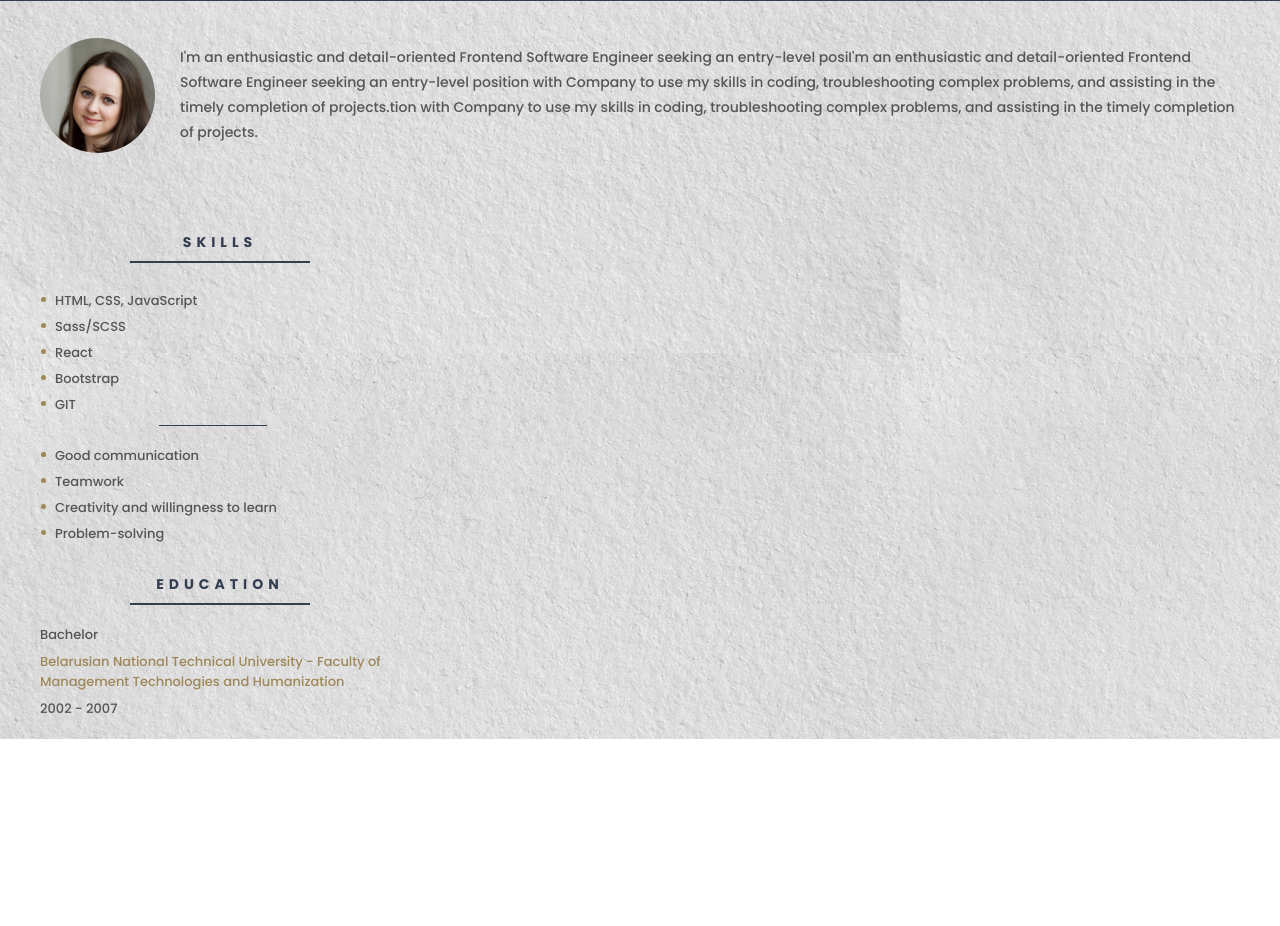
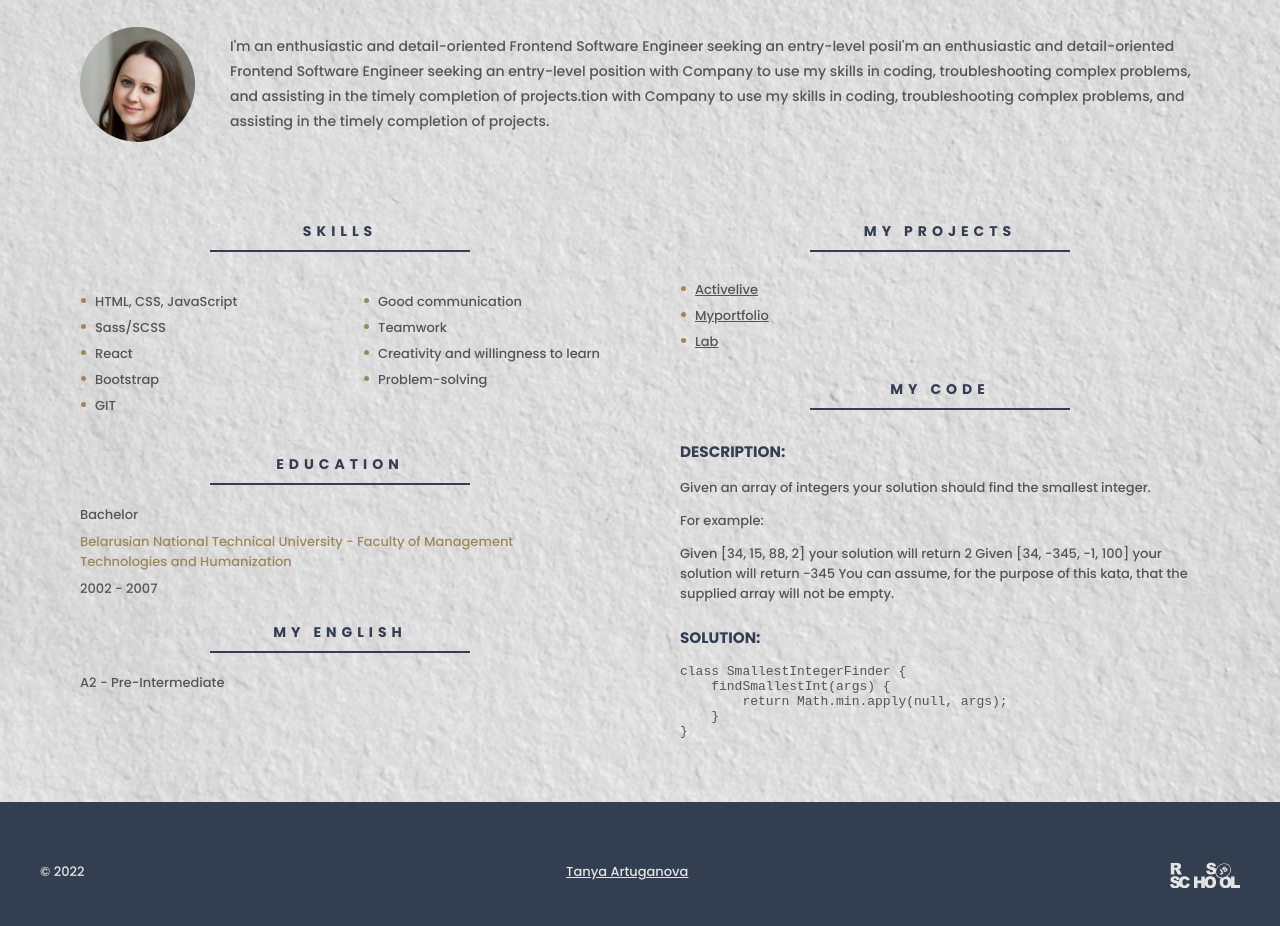
Before and after one commit to Tatsiana-Frontend/rsschool-cv, a plain HTML site: page index.html in a window 1280 px wide. Shown: the part 392-1318 px from the top of the page. Before the commit the page ends 1131 px from the top, so only its background shows below. Drawn offline with Linux system fonts and the light colour scheme.

Commit message:
feat: add sections Projects, Code, English, Footer

```diff
--- a/index.html
+++ b/index.html
@@ -83,6 +83,7 @@
                         <h2 class="skills__title">
                             Skills
                         </h2>
+                        <div class="skills__wrap">
                             <ul class="skills__list skills__list_hard">
                                 <li class="skills__list-item">
                                     HTML, CSS, JavaScript
@@ -102,9 +103,6 @@
                             </ul>
                             <ul class="skills__list skills__list_soft">
                                 <li class="skills__list-item">
-
-                            </li>
-                            <li class="skills__list-item">
                                     Good communication
                                 </li>
                                 <li class="skills__list-item">
@@ -117,6 +115,7 @@
                                     Problem-solving
                                 </li>
                             </ul>
+                        </div>
                     </section>
                     <section class="section education" id="education">
                         <h2 class="education__title">
@@ -134,13 +133,61 @@
                             </div>
                         </div>
                     </section>
+                    <section class="section english" id="english">
+                        <h2 class="english__title">
+                            My English
+                        </h2>
+                            <div class="english__text">
+                                A2 - Pre-Intermediate
+                            </div>
+                    </section>
                 </div>
                 <div class="inner inner_right">
+                    <section class="section projects" id="projects">
+                        <h2 class="projects__title">
+                            My projects
+                        </h2>
+                        <ul class="projects__list">
+                            <li class="projects__list-item">
+                                <a href="https://tatsiana-frontend.github.io/ACTIVELIVE/" class="projects__link">Activelive</a>
+                            </li>
+                            <li class="projects__list-item">
+                                <a href="https://tatsiana-frontend.github.io/Myportfolio/" class="projects__link">Myportfolio</a>
+                            </li>
+                            <li class="projects__list-item">
+                                <a href="https://tatsiana-frontend.github.io/lab/" class="projects__link">Lab</a>
+                            </li>
+                        </ul>
+                    </section>
                     <section class="section code" id="code">
-
-                    </section>
-                    <section class="section education" id="education">
-
+                        <h2 class="code__title">
+                            My code
+                        </h2>
+                        <div class="code__descr">
+                            <h3 class="code__subtitle">
+                                Description:
+                            </h3>
+                            <div class="code__text">
+                                <p>Given an array of integers your solution should find the smallest integer.</p>
+                                <p>For example:</p>
+                                <p>Given [34, 15, 88, 2] your solution will return 2 Given [34, -345, -1, 100] your solution will return -345
+                                    You can assume, for the purpose of this kata, that the supplied array will not be empty.</p>
+                            </div>
+                        </div>
+                        <div class="code__solution">
+                            <h3 class="code__subtitle solution__subtitle">
+                                Solution:
+                            </h3>
+                            <pre>
+                                <code>
+class SmallestIntegerFinder {
+    findSmallestInt(args) {
+        return Math.min.apply(null, args);
+    }
+}
+                                </code>
+                            </pre>
+                        </div>
                     </section>
                 </div>
             </div>
@@ -148,7 +195,15 @@
     </main>
     <footer class="footer">
         <div class="container">
-
+            <div class="footer__wrap">
+                <div class="footer__year">
+                    &#169; 2022
+                </div>
+                <a href="https://github.com/Tatsiana-Frontend" class="footer__link">Tanya Artuganova</a>
+                <a href="https://rs.school/js/" class="footer__logo">
+                    <img src="assets/svg/rs_school_js.svg" alt="rs-school-js" width="70">
+                </a>
+            </div>
         </div>
     </footer>
 </body>
--- a/style.css
+++ b/style.css
@@ -20,6 +20,8 @@ html {
 
 body {
   font-family: 'Poppins', sans-serif;
+  font-weight: 500;
+  font-size: 13px;
   display: flex;
   flex-direction: column;
   justify-content: space-between;
@@ -79,7 +81,7 @@ body {
 }
 
 .main {
-  background:  url(assets/img/background.webp) repeat #E4E5E2;;
+  background:  url(assets/img/background.webp) center center/cover no-repeat #E4E5E2;;
 }
 
 .profile {
@@ -95,8 +97,8 @@ body {
 
 .profile__title {
   text-align: center;
+  font-weight: 500;
   color: #E4E5E2;
-  font-weight: 500;
   font-size: 30px;
 }
 
@@ -160,6 +162,7 @@ body {
   display: flex;
   justify-content: space-between;
   align-items: center;
+  padding: 0 40px;
 }
 
 .about__img {
@@ -172,9 +175,8 @@ body {
 }
 
 .about__text {
-  max-width: 1060px;
+  max-width: 970px;
   color: #555555;
-  font-weight: 500;
   font-size: 14px;
   line-height: 1.8;
 }
@@ -183,12 +185,29 @@ body {
   padding: 20px 0;
 }
 
+.wrap .container {
+  display: flex;
+  justify-content: space-between;
+}
+
+.inner {
+  padding: 0 40px;
+}
+
 .inner_left {
-  width: 30%;
+  width: 50%;
+}
+
+.skills__wrap {
+  display: flex;
+  justify-content: space-between;
 }
 
 .skills__title,
-.education__title {
+.education__title,
+.projects__title,
+.code__title,
+.english__title {
   position: relative;
   text-align: center;
   font-weight: 700;
@@ -200,7 +219,10 @@ body {
 }
 
 .skills__title:after,
-.education__title:after {
+.education__title:after,
+.projects__title:after,
+.code__title:after,
+.english__title:after {
   content: "";
   position: absolute;
   bottom: 0;
@@ -210,13 +232,15 @@ body {
   background-color: #333E50;
 }
 
-.skills__list {
+.skills__list,
+.projects__list {
   list-style: none;
   padding-left: 15px;
   margin-top: 25px;
 }
 
-.skills__list-item {
+.skills__list-item,
+.projects__list-item {
   position: relative;
   font-weight: 500;
   font-size: 13px;
@@ -224,7 +248,8 @@ body {
   line-height: 2;
 }
 
-.skills__list-item:before {
+.skills__list-item:before,
+.projects__list-item:before {
   position: absolute;
   top: 9px;
   left: -14px;
@@ -235,34 +260,16 @@ body {
   background-color: #9E8859;
 }
 
-.skills__list_hard {
-  position: relative;
-}
-
-.skills__list_hard:after {
-  position: absolute;
-    left: 33%;
-    bottom: -8px;
-    content: "";
-    width: 30%;
-    height: 1px;
-    background-color: #333E50;
-}
-
 .education__item {
   margin-top: 20px;
 }
 
 .education__caption,
 .education__year {
-  font-weight: 500;
-  font-size: 13px;
   color: #555555;
 }
 
 .education__university {
-  font-weight: 500;
-  font-size: 13px;
   color: #9E8859;
   margin-top: 7px;
 }
@@ -270,3 +277,82 @@ body {
 .education__year {
   margin-top: 7px;
 }
+
+.inner_right {
+  width: 50%;
+}
+
+.projects__list {
+  list-style: none;
+}
+
+.projects__link {
+  font-weight: 500;
+  font-size: 13px;
+  color: #555555;
+  line-height: 2;
+
+}
+
+.projects__link:hover {
+  color: #909090;
+  transition: all 0.5s ease;
+}
+
+.code__descr {
+  margin-top: 30px;
+}
+
+.code__subtitle {
+  font-weight: 700;
+  text-transform: uppercase;
+  color: #333E50;
+}
+
+.code__text p {
+  color: #555555;
+}
+
+.code__solution {
+  margin-top: 22px;
+}
+
+.solution__subtitle {
+  margin-bottom: 0;
+}
+
+.code__solution pre {
+  margin-top: 0;
+}
+
+.code__solution code {
+  color: #555555;
+}
+
+.english__text {
+  margin-top: 20px;
+  color: #555555;
+}
+
+.footer {
+  padding: 60px 0;
+}
+
+.footer__wrap {
+  display: flex;
+  justify-content: space-between;
+}
+
+.footer__year {
+  color: #E4E5E2;
+}
+
+.footer__link {
+  font-weight: 500;
+  font-size: 13px;
+  color: #E4E5E2;
+}
+
+.footer__link:hover {
+  color: #b6b6b6;
+}
```
Also changed, not shown: assets/img/rs_school_js.svg (deleted), assets/svg/rs_school_js.svg (added). Lines whose indentation alone changed are shown as unchanged.
